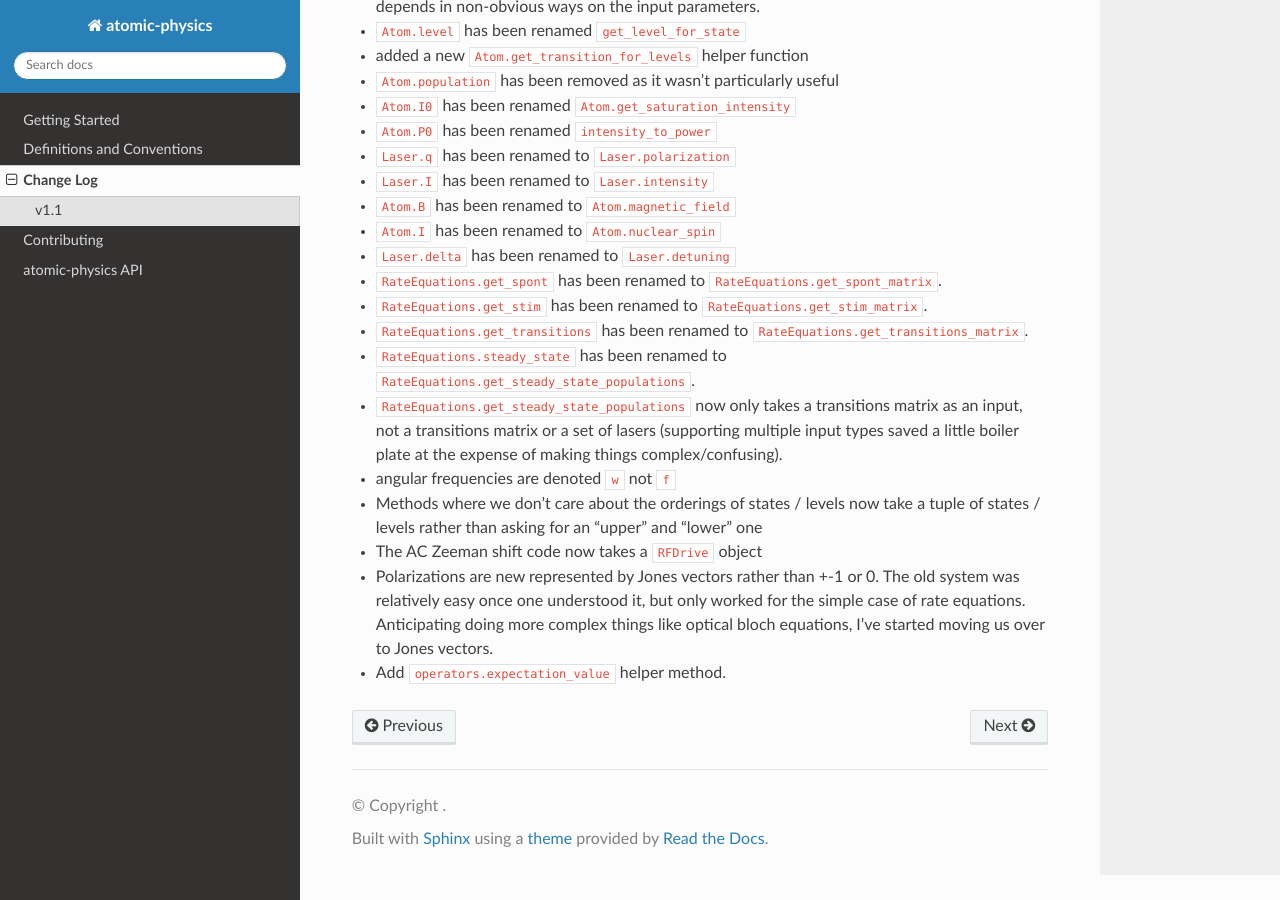
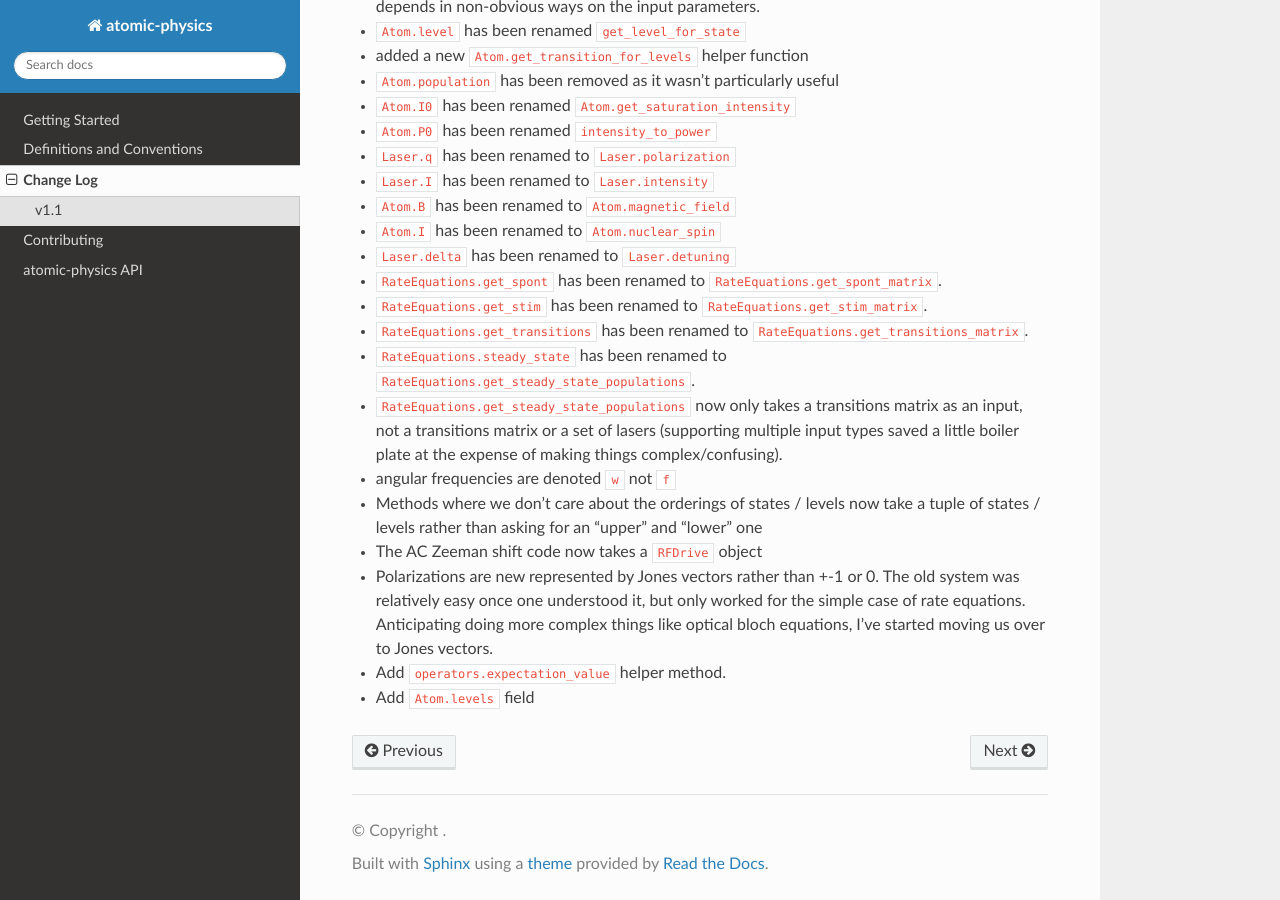
Before and after one commit to OxfordIonTrapGroup/atomic_physics, a Sphinx documentation site: the page built from docs/changes.rst, in a window 1280 px wide and 900 px high, scrolled down 1527 px. Built offline with Sphinx 7.4.7 and the Read the Docs theme 3.1.0, drawn with Linux system fonts in a browser that asks for light colours.

Commit message:
update change log

```diff
--- a/docs/changes.rst
+++ b/docs/changes.rst
@@ -93,3 +93,4 @@ API refactor:
   case of rate equations. Anticipating doing more complex things like optical bloch
   equations, I've started moving us over to Jones vectors.
 * Add ``operators.expectation_value`` helper method.
+* Add ``Atom.levels`` field
```
